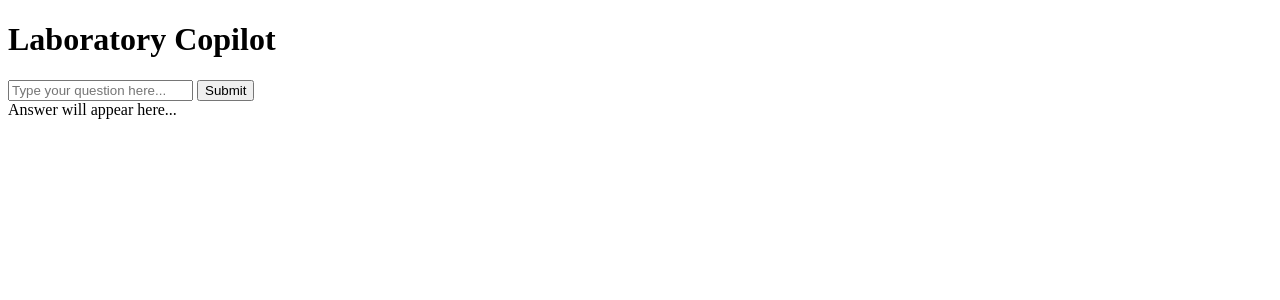
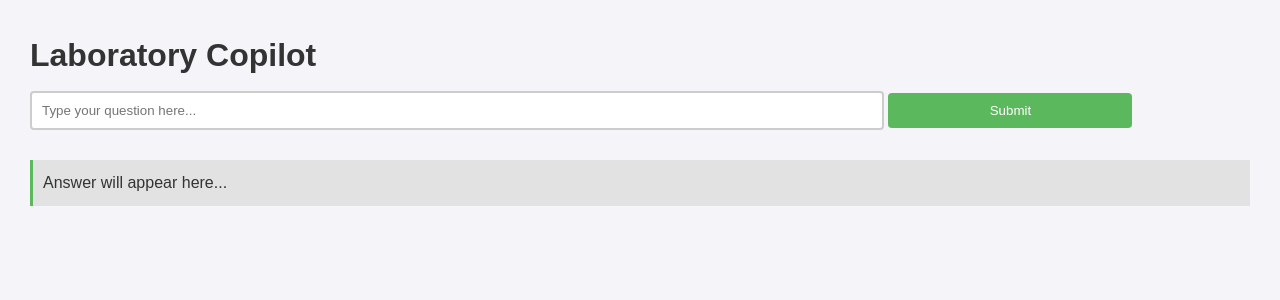
Before and after one commit to gmstanle/laboratory-copilot, a Flask app: page / in a window 1280 px wide. Shown: the top 300 px of the page. Run offline with Flask 3, Linux system fonts and the light colour scheme.

Commit message:
basic style sheet

```diff
--- /dev/null
+++ b/static/css/style.css
@@ -0,0 +1,63 @@
+/* Basic reset */
+* {
+    box-sizing: border-box;
+    margin: 0;
+    padding: 0;
+}
+
+body {
+    font-family: Arial, sans-serif;
+    background-color: #f4f4f9;
+    color: #333;
+    line-height: 1.6;
+    padding: 20px;
+    margin: 10px;
+}
+
+h1 {
+    color: #333;
+}
+
+/* Container for the form and the answer */
+.container {
+    width: 80%;
+    margin: auto;
+    overflow: hidden;
+    padding: 20px;
+    background-color: #fff;
+    border-radius: 8px;
+    box-shadow: 0 0 10px 0 rgba(0,0,0,0.1);
+}
+
+/* Styling the input field */
+input[type="text"] {
+    width: 70%;
+    padding: 10px;
+    margin: 10px 0;
+    display: inline-block;
+    border: 2px solid #ccc;
+    border-radius: 4px;
+}
+
+/* Styling the submit button */
+button {
+    width: 20%;
+    background: #5cb85c;
+    color: white;
+    padding: 10px;
+    border: none;
+    border-radius: 4px;
+    cursor: pointer;
+}
+
+button:hover {
+    background-color: #4cae4c;
+}
+
+/* Styling the answer display area */
+#answer {
+    margin-top: 20px;
+    padding: 10px;
+    background-color: #e2e2e2;
+    border-left: 3px solid #5cb85c;
+}
--- a/templates/index.html
+++ b/templates/index.html
@@ -1,6 +1,7 @@
 <!DOCTYPE html>
 <html lang="en">
 <head>
+    <link rel="stylesheet" href="/static/css/style.css">
     <meta charset="UTF-8">
     <meta name="viewport" content="width=device-width, initial-scale=1.0">
     <title>Ask GPT</title>
```
